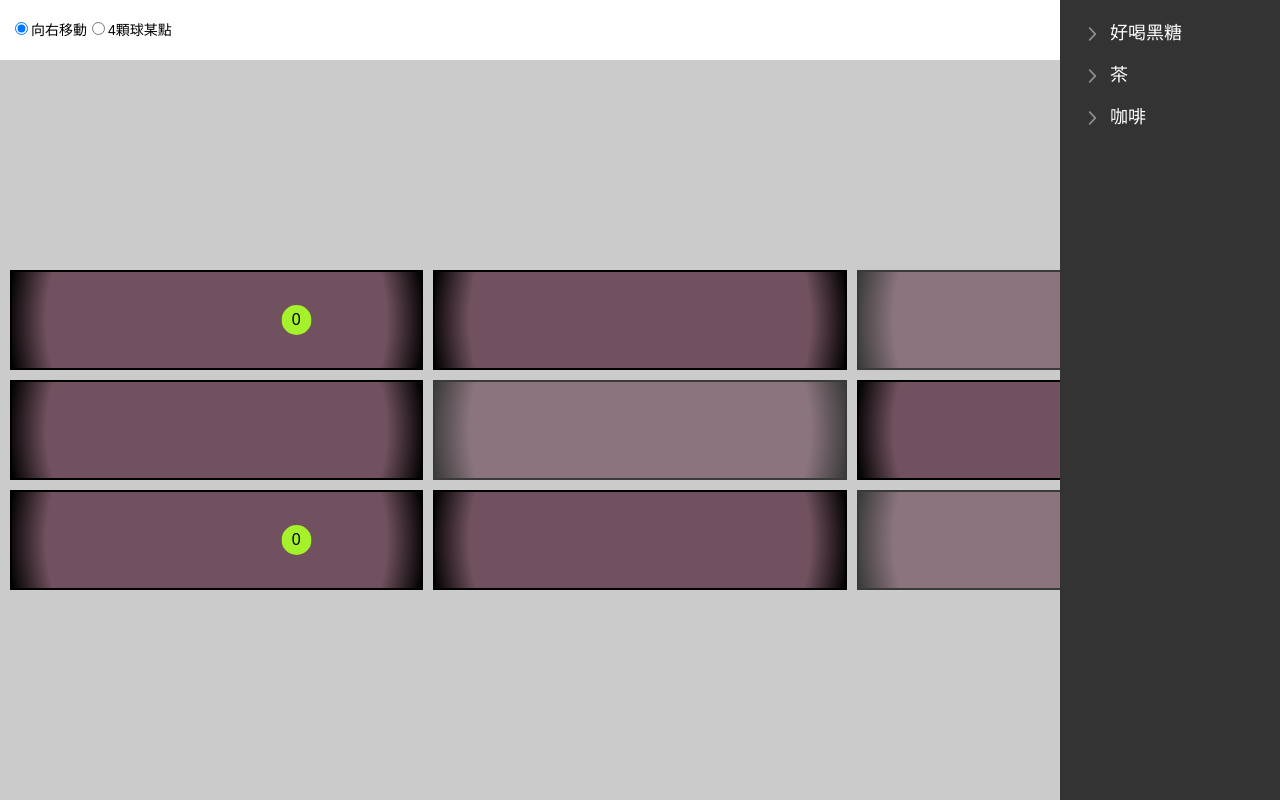
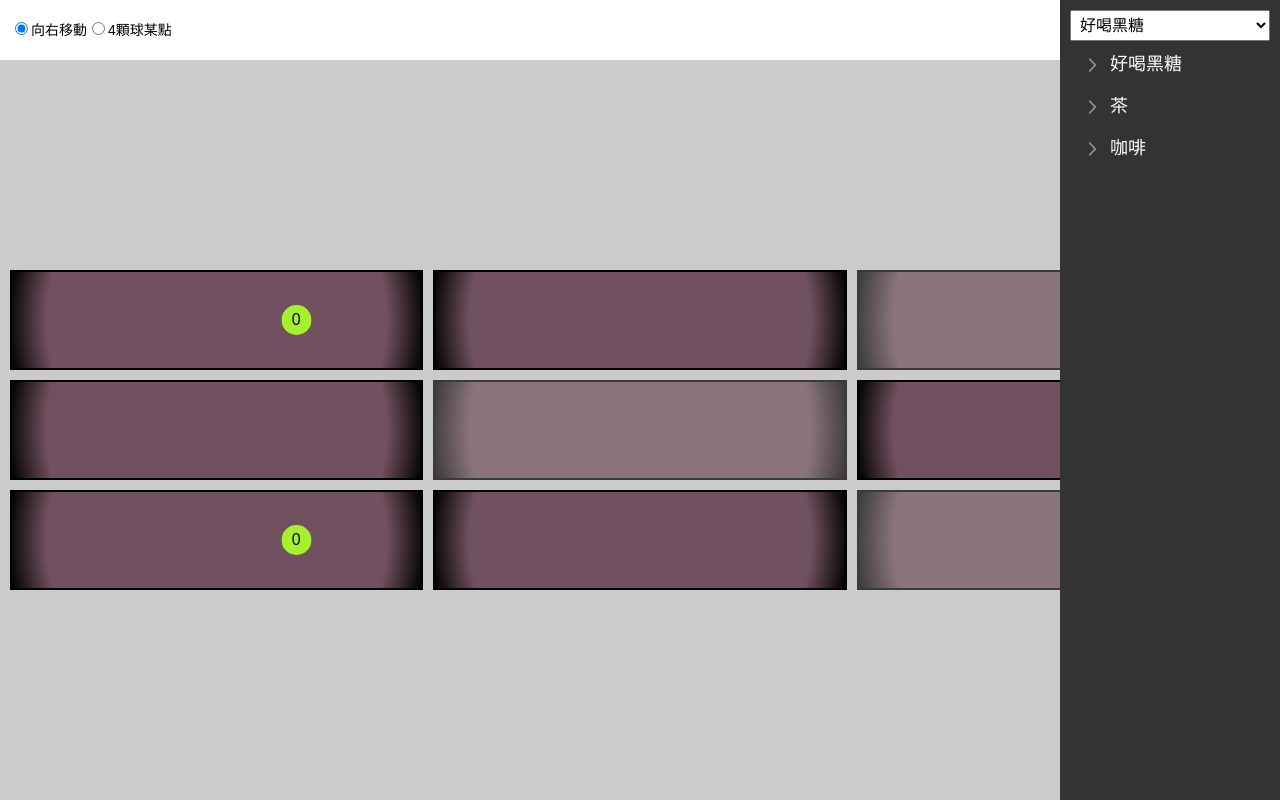
Before and after one commit to W-Ace/Neutec, a Vue app: page / in a window 1280 px wide. Both pictures are taken after a click on the element 1245 px from the left and 30 px from the top of the page. Built offline with nearby package versions, Linux system fonts and the light colour scheme.

Commit message:
feat(selectMenu): finished Selector and extrace MenuType into drink.ts

```diff
--- a/src/assets/data/drink.ts
+++ b/src/assets/data/drink.ts
@@ -1,4 +1,10 @@
-export default [
+export type MenuItem = {
+  key: string
+  text: string
+  children?: Array<MenuItem>
+}
+
+const menuData: MenuItem[] = [
   {
     key: '64f',
     text: '好喝黑糖',
@@ -82,3 +88,5 @@ export default [
     }],
   },
 ];
+
+export default menuData;
--- /dev/null
+++ b/src/components/Menu/SelectMenu/index.vue
@@ -0,0 +1,89 @@
+<template>
+  <select
+    class="select-menu"
+    v-model="selectedMenu"
+    @change="select"
+  >
+    <option
+      v-for="(menu) in menuOptions"
+      :data-key-path="menu.keyPath"
+      :value="menu.key"
+      :key="menu.key"
+    >
+      {{ menu.text }}
+    </option>
+  </select>
+</template>
+<script lang="ts" setup>
+import { ref, onBeforeMount, defineEmits } from 'vue';
+import type { MenuItem } from '@/assets/data/drink';
+import mockDrinkData from '@/assets/data/drink';
+
+type MenuOption = MenuItem & {
+  keyPath?: Array<MenuItem['key']>
+}
+
+const emit = defineEmits<{
+  'select': []
+}>();
+
+const flattenMenu = (drinks: Array<MenuItem>, output: Array<MenuOption> = [], keyPath: MenuOption['keyPath'] = []) => {
+  drinks.forEach((drink) => {
+    const copyKeyPath = [...keyPath, drink.key];
+    output.push({
+      keyPath: [...copyKeyPath],
+      key: drink.key,
+      text: drink.text,
+    });
+
+    if (drink.children) {
+      flattenMenu(drink.children, output, copyKeyPath);
+      copyKeyPath.pop();
+    }
+  });
+
+  return output;
+};
+
+const menuOptions = ref<Array<MenuOption>>([]);
+const selectedMenu = ref<MenuItem['key']>('');
+
+const select = (event: Event) => {
+  const selectElement = event.target as HTMLSelectElement;
+  const selectedOption = selectElement.selectedOptions[0];
+  const keyPathArray = selectedOption?.dataset?.keyPath?.split(',') || [];
+
+  localStorage.setItem('selectedMenuKey', JSON.stringify(keyPathArray));
+
+  emit('select');
+};
+
+const setMenuOptions = () => {
+  menuOptions.value = flattenMenu(mockDrinkData);
+};
+
+const setDefaultSelectedMenu = () => {
+  const storedMenuKey = JSON.parse(localStorage.getItem('selectedMenuKey') || '[]');
+
+  if (Array.isArray(storedMenuKey) && storedMenuKey.length > 0) {
+    selectedMenu.value = storedMenuKey[storedMenuKey.length - 1];
+
+    return;
+  }
+
+  const [firstOption] = menuOptions.value;
+  selectedMenu.value = firstOption.key;
+};
+
+onBeforeMount(() => {
+  setMenuOptions();
+  setDefaultSelectedMenu();
+});
+</script>
+<style lang="scss" scoped>
+.select-menu {
+  width: 100%;
+  padding: 5px;
+  font-size: 16px;
+}
+</style>
--- a/src/components/Menu/index.vue
+++ b/src/components/Menu/index.vue
@@ -1,4 +1,8 @@
 <template>
+  <SelectMenu
+    v-if="props.level === 0"
+    @select="selectMenu"
+  />
   <ul class="menu">
     <li
       class="menu-item"
@@ -22,6 +26,7 @@
       </div>
       <Menu
         v-if="menuItem.children && isCurrentKey(menuItem?.key)"
+        ref="subMenu"
         :parent-key="menuItem.key"
         :menu-list="menuItem.children"
         :level="props.level + 1"
@@ -30,15 +35,13 @@
   </ul>
 </template>
 <script lang="ts" setup>
-import { onBeforeMount, ref } from 'vue';
+import { onBeforeMount, ref, nextTick } from 'vue';
+import type { MenuItem } from '@/assets/data/drink';
+import SelectMenu from '@/components/Menu/SelectMenu/index.vue';
 import Menu from '@/components/Menu/index.vue';
 import SvgIcon from '@/components/SvgIcon/index.vue';
 
-type MenuItem = {
-  key: string
-  text: string
-  children?: Array<MenuItem>
-}
+type MenuInstance = InstanceType<typeof Menu>
 
 type Props = {
   parentKey?: MenuItem['key']
@@ -53,6 +56,7 @@ const props = withDefaults(defineProps<Props>(), {
 });
 
 const activeKey = ref('');
+const subMenu = ref<MenuInstance[]>();
 
 const getStoredKey = (): string[] => JSON.parse(localStorage.getItem('selectedMenuKey') || '[]');
 
@@ -116,7 +120,26 @@ const highlightByStoreKey = () => {
   const selectedMenuKey = getStoredKey();
 
   activeKey.value = selectedMenuKey[props.level];
+  console.log('high');
 };
+
+const nestedHighlightByStoreKey = async () => {
+  highlightByStoreKey();
+
+  await nextTick();
+
+  if (Array.isArray(subMenu.value)) {
+    subMenu.value?.[0].nestedHighlightByStoreKey();
+  }
+};
+
+const selectMenu = () => {
+  nestedHighlightByStoreKey();
+};
+
+defineExpose({
+  nestedHighlightByStoreKey,
+});
 
 onBeforeMount(() => {
   highlightByStoreKey();
```
